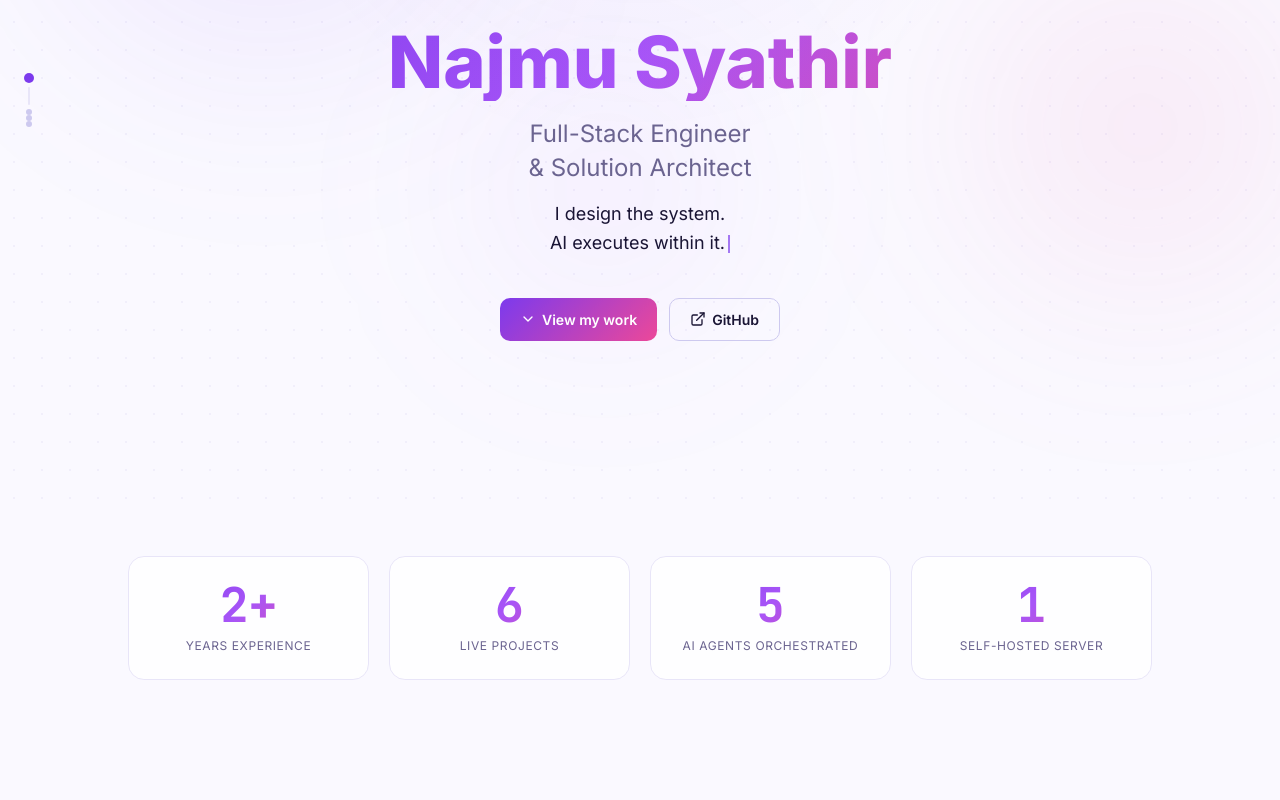
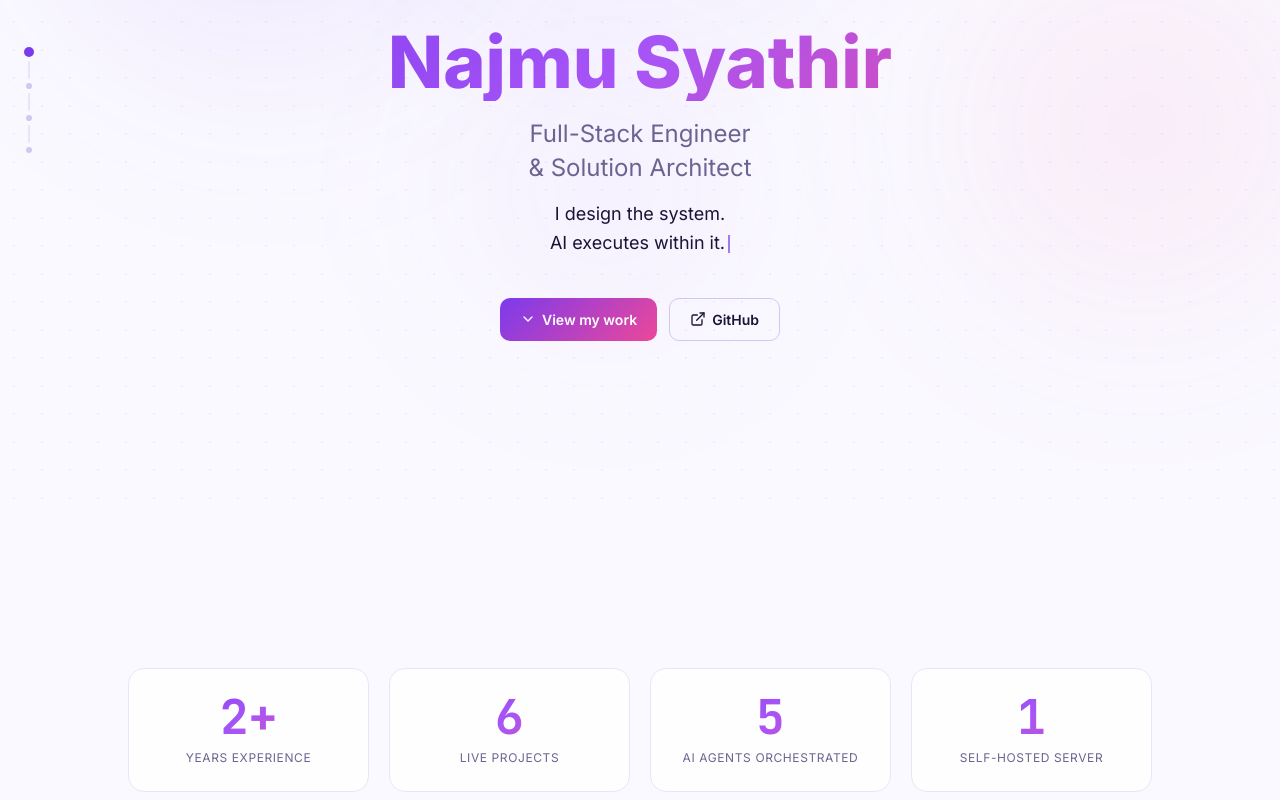
Before and after one commit to najmusyathir/portfolio, a Next.js app: page / in a window 1280 px wide. Shown: the part 300-1100 px from the top of the page. Built offline with nearby package versions, Linux system fonts and the light colour scheme.

Commit message:
chore: fix scroll-snap spacing — Stats top padding + always-visible dot connectors
Stats section had 0 top padding, so scroll-snap landed it flush against
the navbar. ScrollDots connectors collapsed to 0 height when inactive,
making the 4 dots look glued together instead of evenly spaced.

```diff
--- a/src/components/layout/ScrollDots.tsx
+++ b/src/components/layout/ScrollDots.tsx
@@ -87,17 +87,16 @@ export function ScrollDots() {
               </span>
             </button>
 
-            {/* Progress tail — connector line + fill, only shown for the active section */}
+            {/* Connector track — always present for even spacing; fill only animates for the active section */}
             {i < SECTIONS.length - 1 && (
               <div
-                className="relative rounded-full overflow-hidden transition-all duration-300"
+                className="relative rounded-full overflow-hidden"
                 style={{
                   width: '2px',
-                  height: isActive ? '18px' : '0px',
-                  marginTop: isActive ? '4px' : '0px',
-                  marginBottom: isActive ? '4px' : '0px',
+                  height: '18px',
+                  marginTop: '4px',
+                  marginBottom: '4px',
                   background: 'var(--color-border)',
-                  opacity: isActive ? 1 : 0,
                 }}
               >
                 <div
--- a/src/components/sections/Stats.tsx
+++ b/src/components/sections/Stats.tsx
@@ -6,7 +6,7 @@ export function Stats() {
       style={{
         position: 'relative',
         zIndex: 1,
-        padding: '0 24px 112px',
+        padding: '112px 24px',
       }}
     >
       <div
```
